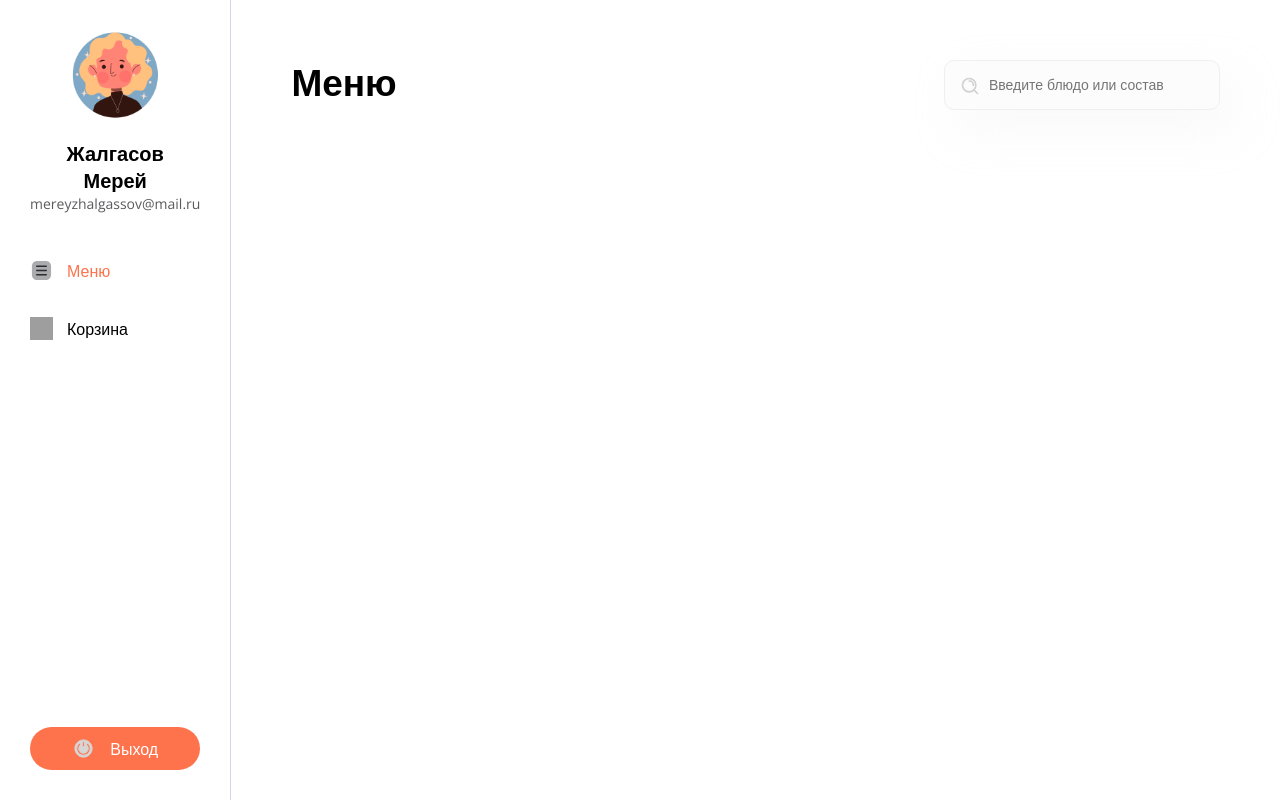
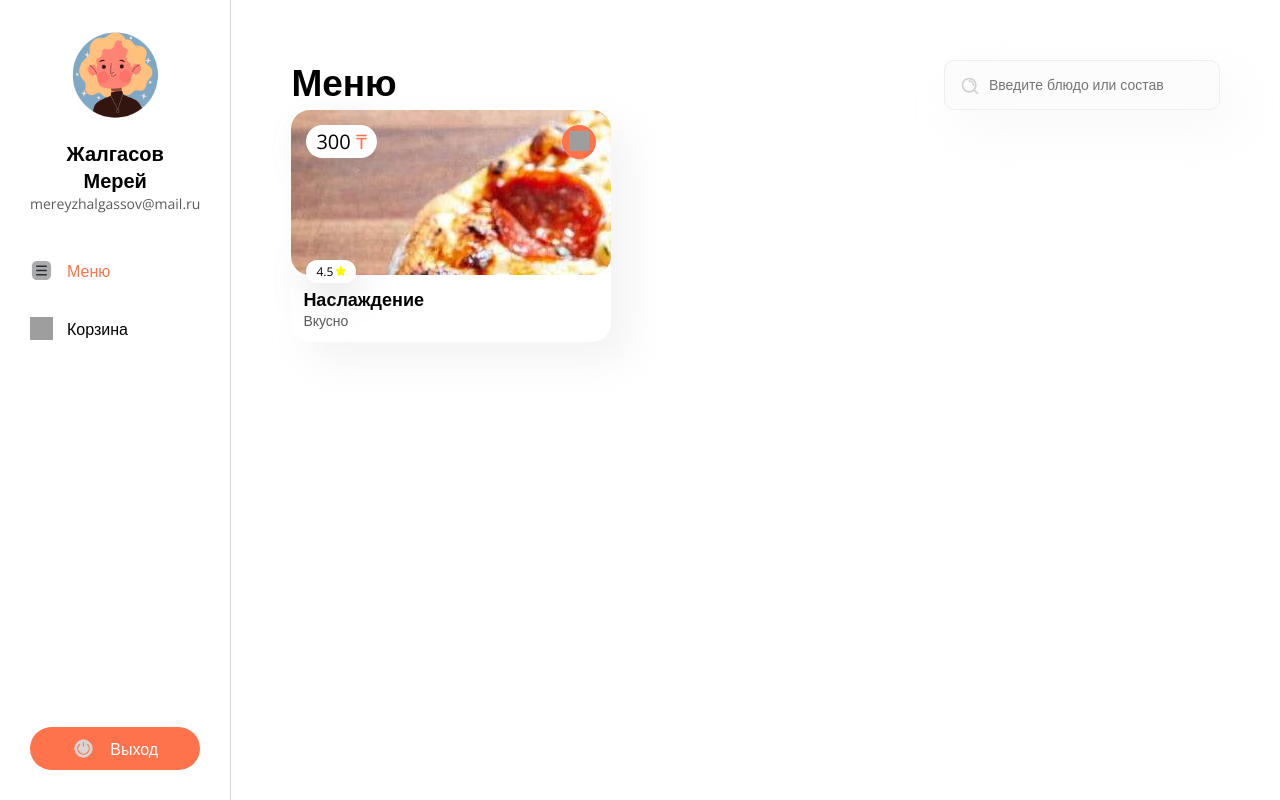
Before and after one commit to vossaglahz/PizzaDelivery, a React (Vite) app: page / in a window 1280 px wide. Built offline with nearby package versions, Linux system fonts and the light colour scheme; grey boxes are pictures that could not be loaded.

Commit message:
card added

```diff
--- /dev/null
+++ b/src/components/ProductCard/ProductCard.module.css
@@ -0,0 +1,98 @@
+.header {
+    position: relative;
+    min-height: 165px;
+    border-radius: 19px;
+}
+
+.star-icon {
+    width: 10px;
+    height: 10px;
+}
+
+.cart-icon {
+    width: 20px;
+    height: 20px;
+}
+
+.card {
+    background: var(--white-color);
+    box-shadow: 18px 18px 36px rgba(211, 209, 216, 0.25);
+    width: 320px;
+    border-radius: 19px;
+}
+
+.card-wrapper {
+    text-decoration: none;
+}
+
+.footer {
+    padding: 12px;
+}
+
+.title {
+    color: var(--text-color);
+    font-size: 18px;
+    font-style: normal;
+    font-weight: 600;
+    line-height: normal;
+    text-decoration: none;
+}
+
+.description {
+    color: var(--text-secondary-color);
+    font-size: 14px;
+    font-style: normal;
+    font-weight: 400;
+    line-height: normal;
+    text-decoration: none;
+}
+
+.price {
+    position: absolute;
+    top: 15px;
+    left: 15px;
+    background-color: var(--white-color);
+    padding: 3px 10px;
+    border-radius: 17px;
+    font-size: 20px;
+    font-weight: 400;
+    font-style: normal;
+    line-height: normal;
+    color: var(--text-color);
+    box-shadow: 2px 6px 36px rgb(150 150 150 / 0.40);
+}
+
+.currency {
+    color: var(--primary-color);
+}
+
+.rating {
+    position: absolute;
+    bottom: -8px;
+    left: 15px;
+    background-color: var(--white-color);
+    padding: 3px 10px;
+    border-radius: 17px;
+    font-size: 12px;
+    font-weight: 400;
+    font-style: normal;
+    line-height: normal;
+    color: var(--text-color);
+    box-shadow: 2px 6px 36px rgb(150 150 150 / 0.40);
+}
+
+.add-to-cart {
+    position: absolute;
+    top: 15px;
+    right: 15px;
+    background-color: var(--primary-color);
+    border-radius: 50%;
+    width: 34px;
+    height: 34px;
+    border: none;
+    cursor: pointer;
+}
+
+.add-to-cart:hover {
+    background-color: var(--primary-hover-color);
+}
--- /dev/null
+++ b/src/components/ProductCard/ProductCard.tsx
@@ -0,0 +1,31 @@
+import { Link } from "react-router-dom";
+import styles from "./ProductCard.module.css";
+import { ProductCardProps } from "./ProductCard.props";
+
+const ProductCard = (props: ProductCardProps) => {
+    return (
+        <Link to={"#"} className={styles["card-wrapper"]}>
+            <div className={styles["card"]}>
+                <div className={styles["header"]} style={{backgroundImage: `url("${props.image}")`}}>
+                    <div className={styles['price']}>
+                        {props.price}&nbsp;
+                        <span className={styles["currency"]}>₸</span>
+                    </div>
+                    <button className={styles['add-to-cart']}>
+                        <img className={styles['cart-icon']} src="/public/cart.svg" alt="cart" />
+                    </button>
+                    <div className={styles["rating"]}>
+                        {props.rating}&nbsp;
+                        <img className={styles['star-icon']} src="/public/star.svg" alt="star" />
+                    </div>
+                </div>
+                <div className={styles["footer"]}>
+                    <div className={styles["title"]}>{props.title}</div>
+                    <div className={styles["description"]}>{props.description}</div>
+                </div>
+            </div>
+        </Link>
+    )
+}
+
+export default ProductCard;
--- a/src/pages/Menu/Menu.tsx
+++ b/src/pages/Menu/Menu.tsx
@@ -1,4 +1,5 @@
 import Headling from "../../components/Headling/Headling"
+import ProductCard from "../../components/ProductCard/ProductCard";
 import Search from "../../components/Search/Search"
 import styles from "./Menu.module.css";
 
@@ -9,6 +10,17 @@ export const Menu = () => {
                 <Headling>Меню</Headling>
                 <Search placeholder="Введите блюдо или состав"/>
             </div>
+            <div>
+                <ProductCard
+                    id={1}
+                    title={"Наслаждение"}
+                    description={"Вкусно"}
+                    rating={4.5}
+                    price={300}
+                    image="/public/pizza.jpg"
+                />
+
+            </div>
         </>
     )
 }
```
Also changed, not shown: src/components/ProductCard/ProductCard.props.ts (added, +8 -0 lines), public/pizza.jpg (added), public/star.svg (added).
